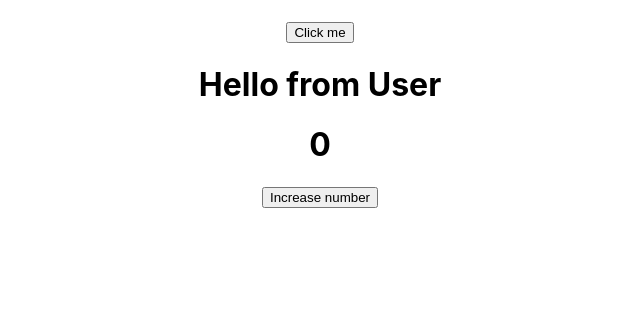
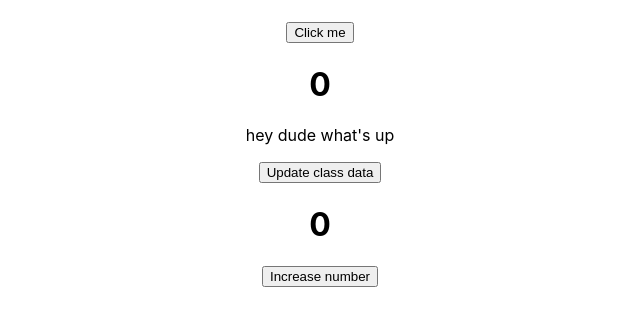
Before and after one commit to adityatyagi-av/react_tut, a React (Create React App) app: page / in a window 1280 px wide. Shown: the top 326 px of the page, without its empty margins (320-960 px from the left). Built offline with nearby package versions, Linux system fonts and the light colour scheme.

Commit message:
State with Class component in Reactjs

```diff
--- a/src/Users.js
+++ b/src/Users.js
@@ -1,10 +1,25 @@
-import React from 'react'
-class User extends React.Component{
-    render()
-    {
+import React from "react";
+
+export default class User extends React.Component{
+    constructor(){
+        super();
+        this.state={
+            data: 0
+        }
+    }
+    updateit(){
+        this.setState({data:this.state.data+1})
+    }
+
+    render(){
+        console.warn("&^^^^^^^")
         return(
-            <h1>Hello from User</h1>
+
+            <div>
+                <h1>{this.state.data}</h1>
+                <p>hey dude what's up</p>
+                <button onClick={()=>this.updateit()}>Update class data</button>
+            </div>
         )
     }
 }
-export default User;
```
